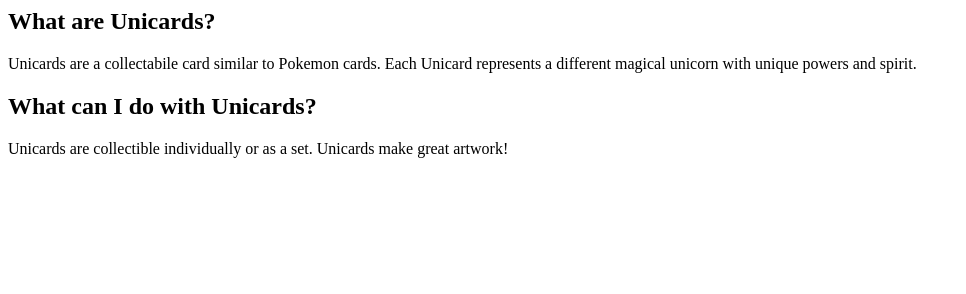
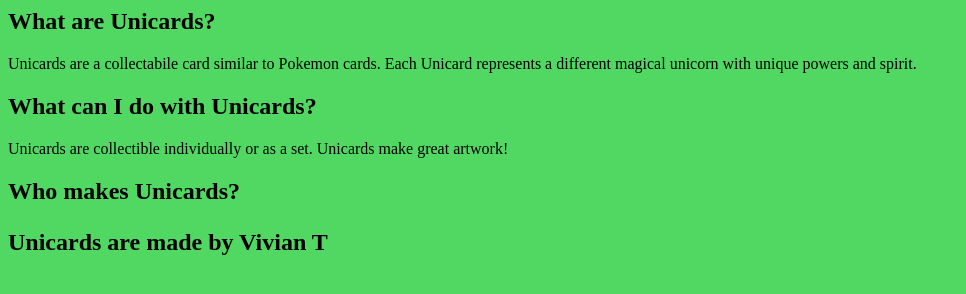
Before and after one commit to trojandj/unicards, a plain HTML site: page index.html in a window 1280 px wide. Shown: the whole page, without its empty margins (0-966 px from the left). Drawn offline with Linux system fonts and the light colour scheme.

Commit message:
Adding css

```diff
--- a/index.html
+++ b/index.html
@@ -1,5 +1,6 @@
 <html>
 <head>
+	<link rel="stylesheet" href="main.css">
 	<title>Unicards by Vivian T</title>
 </head>
 
@@ -9,6 +10,9 @@
 
 	<h2>What can I do with Unicards?</h2>
 	<p>Unicards are collectible individually or as a set. Unicards make great artwork!</p>
+
+	<h2>Who makes Unicards?<h2>
+	<p>Unicards are made by Vivian T</p>
 </body>
 
 </html>
--- /dev/null
+++ b/main.css
@@ -0,0 +1,3 @@
+body {
+	background-color: #51D862;
+}
```
